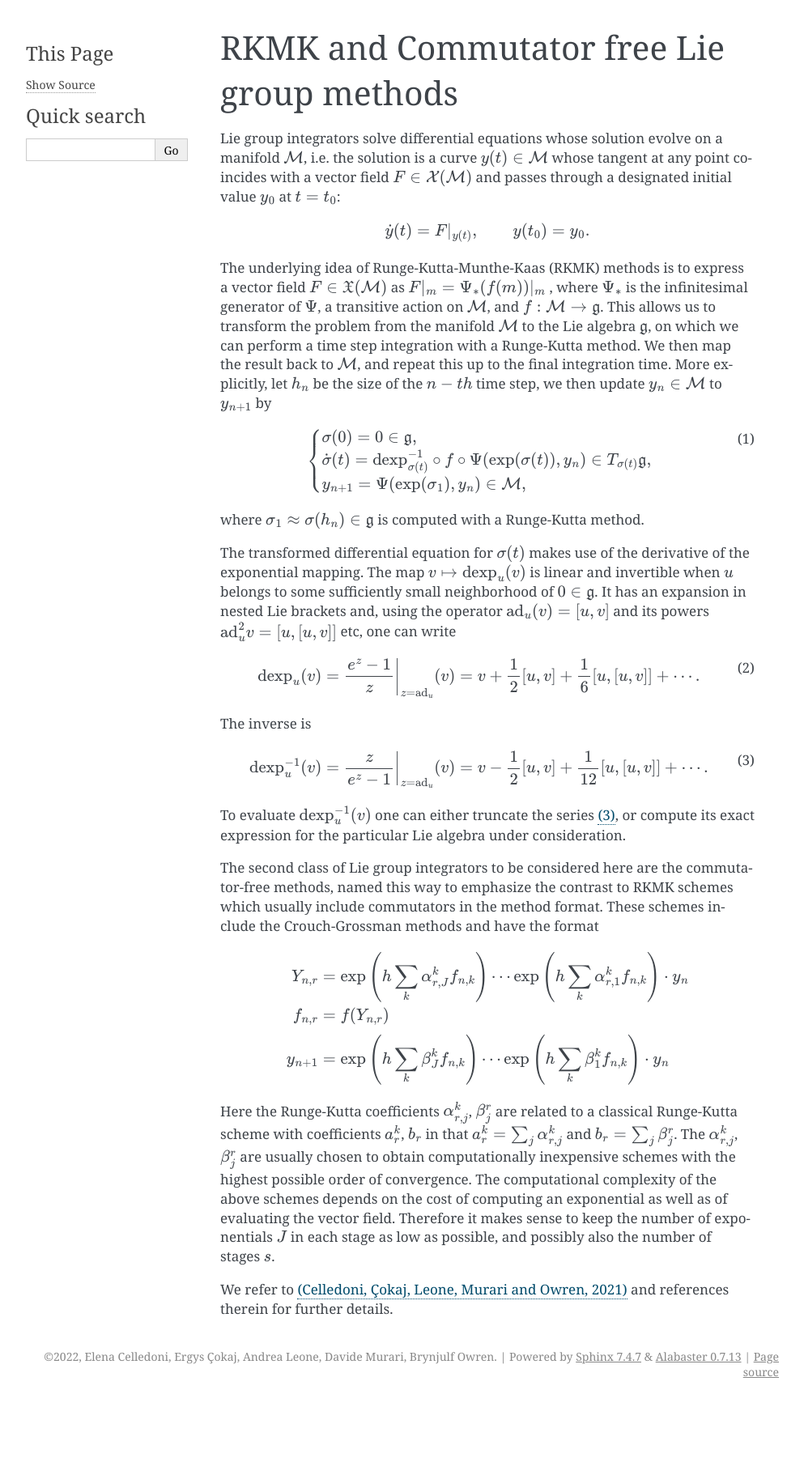
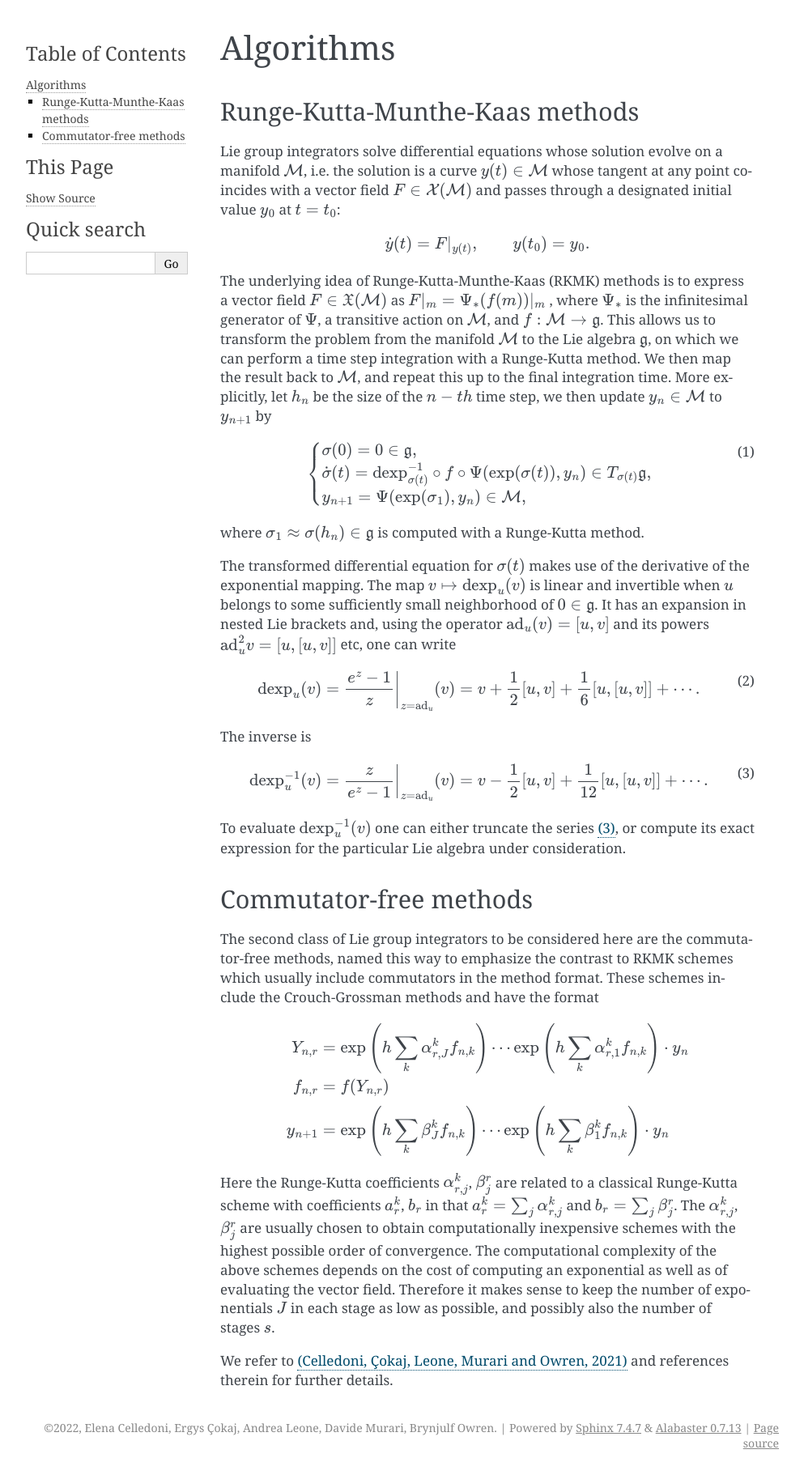
Before and after one commit to THREAD-3-2/RKMK_Commutator_free_integrators, a Sphinx documentation site: the page built from docs/int.rst, in a window 1280 px wide. Shown: the whole page at 81% size, without its empty margins (148-1141 px from the left). Built offline with Sphinx 7.4.7, drawn with Linux system fonts in a browser that asks for light colours; pages that are not in the unit, such as notebooks, are missing from menus; before the commit the page ends 1734 px from its top, so only the background shows below that.

Commit message:
Update int.rst

```diff
--- a/docs/int.rst
+++ b/docs/int.rst
@@ -1,8 +1,13 @@
 .. _int:
 
-==========================================
-RKMK and Commutator free Lie group methods
-==========================================
+===========
+Algorithms
+===========
+
+.. _elec_ibvp:
+
+Runge-Kutta-Munthe-Kaas methods
+-------------------------------
 
 Lie group integrators solve differential equations whose solution evolve on a manifold :math:`\mathcal{M}`, i.e. the solution is a curve :math:`y(t)\in\mathcal{M}` whose tangent at any point coincides with a vector field :math:`F\in\mathcal{X}(\mathcal{M})` and passes through a designated initial value :math:`y_0` at :math:`t=t_0`:
 
@@ -48,6 +53,11 @@ The inverse is
 
 To evaluate :math:`\textrm{dexp}_u^{-1}(v)` one can either truncate the series :ref:`(3) <eq:2>`, or compute its exact expression for the particular Lie algebra under consideration.
 
+.. _elec_ibvp:
+
+Commutator-free methods
+-----------------------
+
 The second class of Lie group integrators to be considered here are the commutator-free methods, named this way to emphasize the contrast to RKMK schemes which usually include commutators in the method format. These schemes include the Crouch-Grossman methods and have the format
 
 .. math::
```
